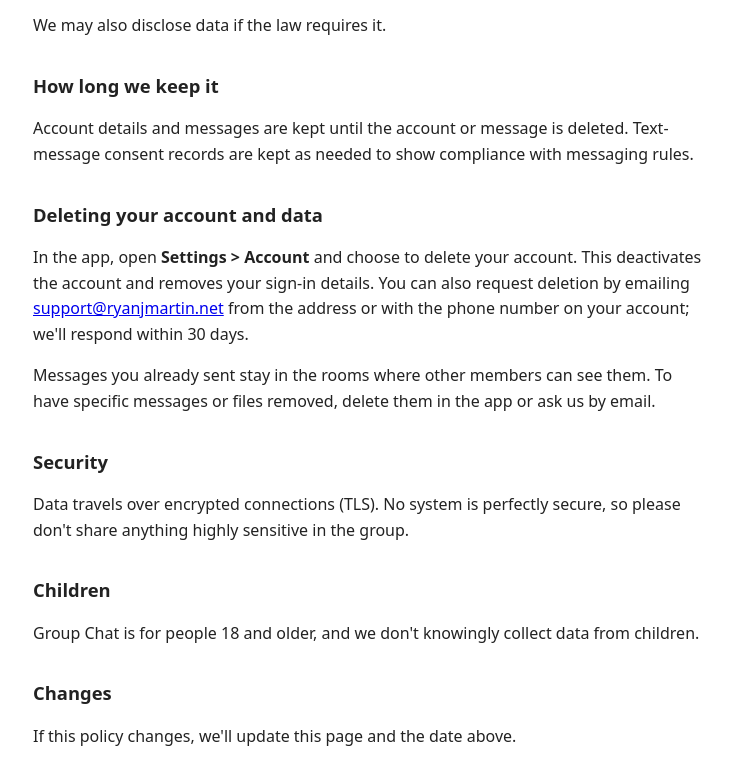
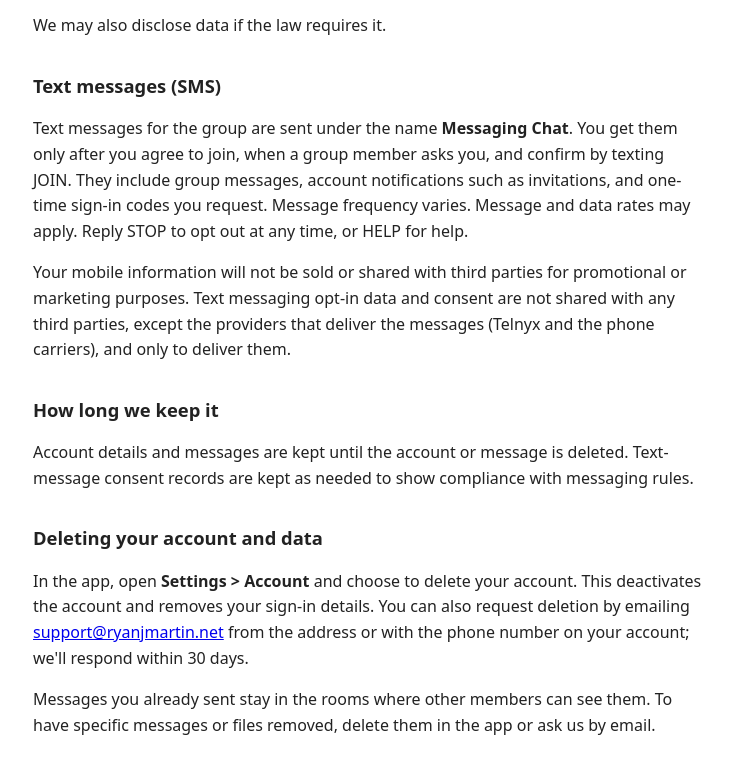
Before and after one commit to rjmartin05/group-chat-legal, a plain HTML site: page index.html in a window 1280 px wide. Shown: the part 1006-1767 px from the top of the page, without its empty margins (271-1003 px from the left). Drawn offline with Linux system fonts and the light colour scheme.

Commit message:
Add a text messages section for 10DLC (#1)

```diff
--- a/index.html
+++ b/index.html
@@ -11,7 +11,7 @@ h1{font-size:1.6rem}h2{font-size:1.15rem;margin-top:2rem}
 </head>
 <body>
 <h1>Group Chat Privacy Policy</h1>
-<p>Last updated: November 1, 2026</p>
+<p>Last updated: November 17, 2026</p>
 <p>Group Chat is a private messaging app for members of an invite-only group. Ryan Martin runs the app and
 its server as a personal project. Questions: <a href="mailto:support@ryanjmartin.net">support@ryanjmartin.net</a>.</p>
 
@@ -46,6 +46,15 @@ with members on SMS, pass through Telnyx and the phone carriers.</li>
 </ul>
 <p>We may also disclose data if the law requires it.</p>
 
+<h2 id="sms">Text messages (SMS)</h2>
+<p>Text messages for the group are sent under the name <strong>Messaging Chat</strong>. You get them only
+after you agree to join, when a group member asks you, and confirm by texting JOIN. They include group
+messages, account notifications such as invitations, and one-time sign-in codes you request. Message
+frequency varies. Message and data rates may apply. Reply STOP to opt out at any time, or HELP for help.</p>
+<p>Your mobile information will not be sold or shared with third parties for promotional or marketing
+purposes. Text messaging opt-in data and consent are not shared with any third parties, except the
+providers that deliver the messages (Telnyx and the phone carriers), and only to deliver them.</p>
+
 <h2>How long we keep it</h2>
 <p>Account details and messages are kept until the account or message is deleted. Text-message consent
 records are kept as needed to show compliance with messaging rules.</p>
```
